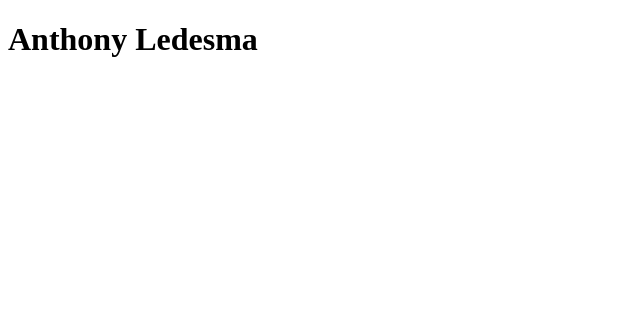
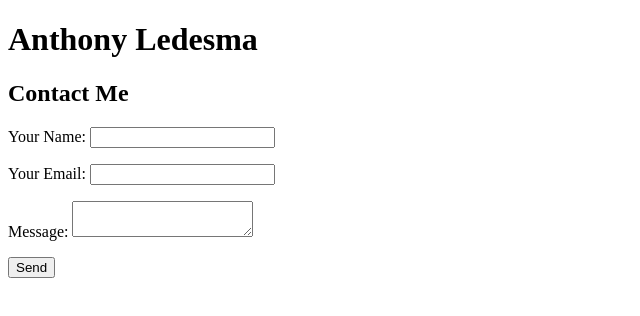
Before and after one commit to aledesma97/custom-domain, a plain HTML site: page index.html in a window 1280 px wide. Shown: the whole page, without its empty margins (0-640 px from the left). Drawn offline with Linux system fonts and the light colour scheme.

Commit message:
Added Form
added form from netlify

```diff
--- a/index.html
+++ b/index.html
@@ -8,5 +8,24 @@
 <body>
 
     <h1>Anthony Ledesma</h1>
+
+    <h2>Contact Me</h2>
+
+    <form name="contact" method="POST" data-netlify="true">
+        <p>
+          <label>Your Name: <input type="text" name="name" /></label>
+        </p>
+        <p>
+          <label>Your Email: <input type="email" name="email" /></label>
+        </p>
+
+        <p>
+          <label>Message: <textarea name="message"></textarea></label>
+        </p>
+        <p>
+          <button type="submit">Send</button>
+        </p>
+      </form>
+
 </body>
 </html>
```
